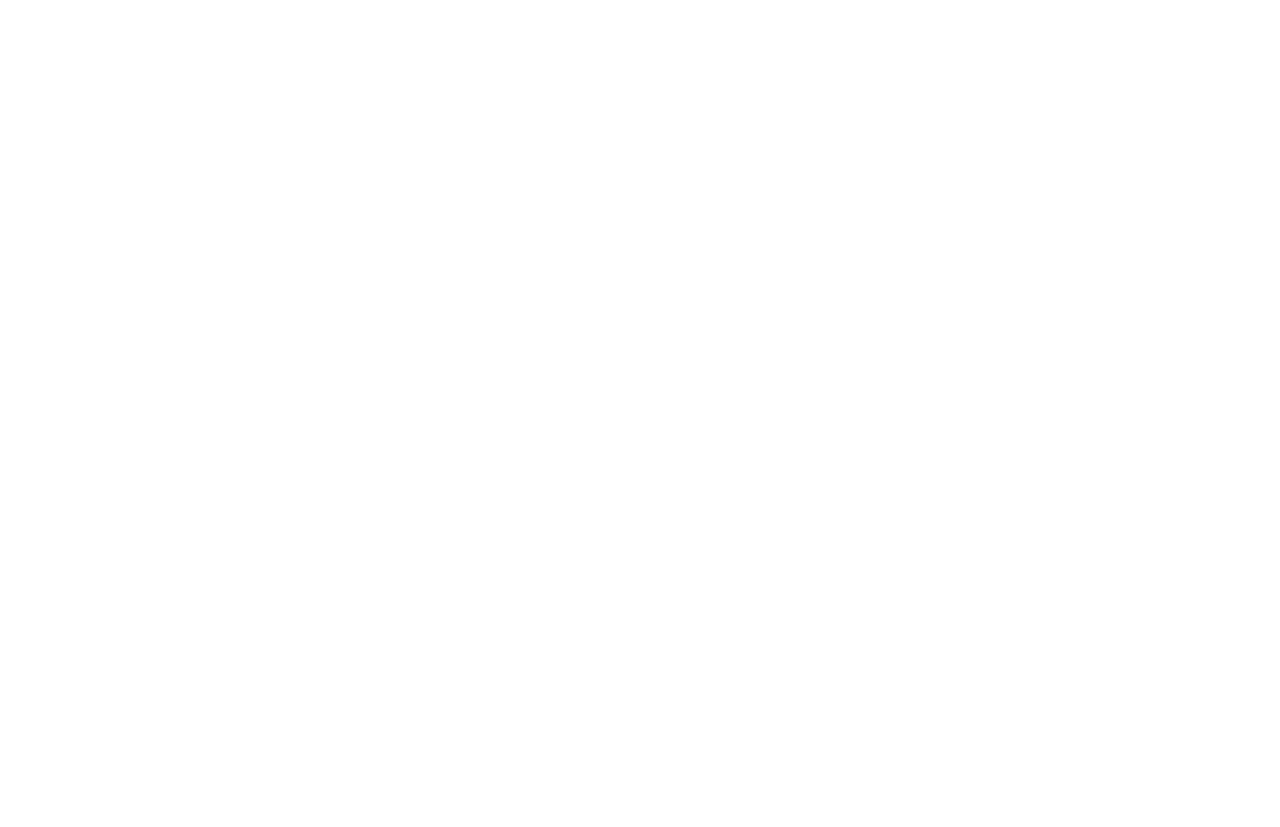
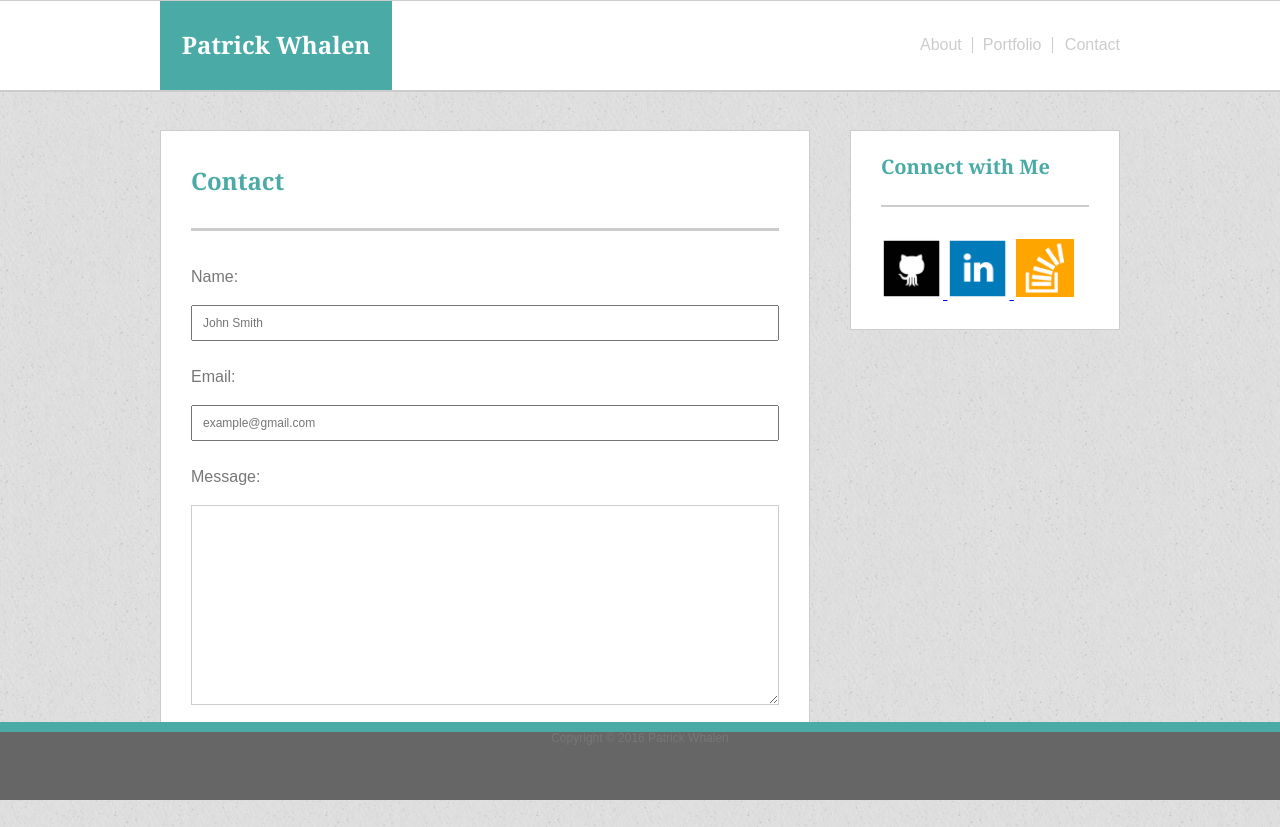
Before and after one commit to ThatchCorduroy/Basic-Portfolio, a plain HTML site: page contact.html in a window 1280 px wide. Before the commit the page ends 800 px from the top, so only its background shows below. Drawn offline with Linux system fonts and the light colour scheme.

Commit message:
all pages

```diff
--- a/assets/css/style.css
+++ b/assets/css/style.css
@@ -16,16 +16,17 @@ body {
     color: #777777;
 }
 
-.background {
+/* .background {
     position: absolute;
     width: 100%;
     height: 100%;
     background-image: url("../images/white_sand.png");
-    z-index: -1;
-}
+    z-index: -1; */
 
+
+/* ---------------------------------- */
 .top {
-    position: absolute;
+    /* position: absolute; */
     height: 92px;
     width: 100%;
     background-color: #ffffff;
@@ -33,56 +34,14 @@ body {
     border-style: solid;
     border-width: 1px 0px 2px 0px;
     border-color: #cccccc;
-    z-index: 1;
-}
-
-.bottom {
-    height: 78px;
-    width: 100%;
-    position: absolute;
-    bottom: 0px;
-    background-color: #666666;
-    text-align: center;
-    font-size: 12px;
-    padding-top: 40px;
-    border-style: solid;
-    border-top-width: 10px;
-    border-color: #4aaaa5;
-    z-index: 1;
-}
-
-.content {
-    position: absolute;
-    width: 960;
-    margin-left: auto;
-    margin-right: auto;
-    left: 0;
-    right: 0;
-    z-index: 1;
+    /* z-index: 1; */
 }
 
 .topbar {
-    height: 92px;
+    width: 960px;
+    height: 89px;
     background-color: #ffffff;
-    border-color: #cccccc;
-    border-style: solid;
-    border-width: 1px 0px 2px 0px;
-    border-color: #cccccc;
-}
-
-header {
-    height: 89px;
-    width: 232px;
-    color: #ffffff;
-    float: left;
-    background-color: #4aaaa5;
-    text-align: center;
-    font-family: 'Georgia', Times, Times New Roman, serif;
-    font-size: 24px;
-    font-weight: bold;
-    padding:32px 20px 0px;
-    margin-right: 528px;
-
+    margin: auto;
 }
 
 nav {
@@ -98,6 +57,8 @@ nav {
     float: left;
     text-align: left;
     padding-right: 10px;
+    text-decoration: none;
+    color: #cccccc;
 }
 
 .portfolio {
@@ -107,13 +68,53 @@ nav {
     border-width: 0px 1px 0px 1px;
     border-color: #cccccc;
     padding: 0px 10px 0px 10px;
+    text-decoration: none;
+    color: #cccccc;
 }
 
 .contact {
     float: right;
     text-align: right;
     padding-left: 10px;
+    text-decoration: none;
+    color: #cccccc;
+
 }
+/* ----------------------------------- */
+
+.background {
+    /* position: absolute; */
+    /* top: 92px; */
+    width: 100%;
+    min-height: 100%;
+    background-image: url("../images/white_sand.png");
+    /* z-index: -1; */
+}
+
+.content {
+    /* position: absolute; */
+    width: 960px;
+    margin-left: auto;
+    margin-right: auto;
+    left: 0;
+    right: 0;
+}
+
+h1 {
+    height: 89px;
+    width: 232px;
+    color: #ffffff;
+    float: left;
+    background-color: #4aaaa5;
+    text-align: center;
+    font-family: 'Georgia', Times, Times New Roman, serif;
+    font-size: 24px;
+    font-weight: bold;
+    padding:32px 20px 0px;
+    margin-right: 528px;
+
+}
+
 
 .main {
     width: 650px;
@@ -135,7 +136,7 @@ nav {
     border-style: solid;
     border-bottom-width: 3px;
     border-color: #cccccc;
-    padding: 38px 20px 0px;
+    padding: 38px 0px 0px;
     margin-bottom: 30px;
 
 }
@@ -197,64 +198,76 @@ nav {
     width: 62px;
     padding: 2px;
 }
-/*
-section {
-    width: 495px;
-    height: 300px;
-    background-color: #ebebeb;
-    color: #777;
-    text-align: center;
-    padding: 50px 10px 10px
+
+.field {
+    width: 100%;
+    padding: 0px 0px 12px 0px;
+    line-height: 200%
 }
 
-aside {
-    height: 300px;
-    width: 445px;
-    float: right;
-    background-color: #ebebeb;
-    color: #777;
-    text-align: center;
-    padding-top: 50px;
-    overflow: auto;
+input {
+    width: 100%;
+    height: 36px;
+    margin-bottom: 20px;
+    padding: 10px;
+    font-family: 'Arial', 'Helvetica Neue', Helvetica, sans-serif;
+    font-size: 12px;
+    color: #ffffff;
 }
 
-article {
-    height: 182px;
-    text-align: center;
-    background-color: #777;
-    color: #ebebeb;
-    position: relative;
-    margin-top: 40px;
-    padding: 20px ;
+textarea {
+    width: 100%;
+    height: 200px;
+    margin-bottom: 20px;
+    border-color: #cccccc;
 }
 
-
-h1 {
-    height: 50px;
-    width: 435px;
-    background-color: #ebebeb;
-    color: #777;
-    padding: 16px;
-    text-align: center;
-    margin-top: 20px;
+button {
+    height: 40px;
+    width: 120px;
+    border: none;
+    color: #ffffff;
+    font-family: 'Arial', 'Helvetica Neue', Helvetica, sans-serif;
+    font-size: 16px;
+    margin-bottom: 20px;
+    background-color: #4aaaa5;
+    border-radius: 0px;
 }
 
-.pclass {
-    height: 50px;
-    width: 435px;
-    background-color: #ebebeb;
-    color: #777;
-    padding: 16px;
-    margin-top: 10px;
+.images_left {
+    margin-right: 18px;
+    float: left;
 }
 
+.images_right {
+    margin-left: 18px;
+    float: right;
+}
+
+.textloc {
+    width: 276;
+    height: 56;
+    color: #ffffff;
+    font-family: 'Georgia', Times, Times New Roman, serif;
+    background-color: #4aaaa5;
+    position: relative;
+    bottom: 66px;
+    text-align: center;
+    padding-top: 20px;
+}
+
+/* ---------------------------------- */
+
 footer {
-    width: 960px;
-    height: 100px;
-    background-color: #ebebeb;
-    color: #777;
-    float: center;
-    padding: 39px 30px 30px;
+    height: 78px;
+    width: 100%;
+    position: absolute;
+    bottom: 0;
+    left: 0;
+    background-color: #666666;
     text-align: center;
-    margin: 20px 0px;
+    font-size: 12px;
+    border-style: solid;
+    border-top-width: 10px;
+    border-color: #4aaaa5;
 }
--- a/contact.html
+++ b/contact.html
@@ -0,0 +1,59 @@
+<!DOCTYPE html>
+<html lang="en">
+
+<head>
+    <meta charset="UTF-8">
+    <title>Contact</title>
+    <link rel="stylesheet" type="text/css" href="assets/css/reset.css">
+    <link rel="stylesheet" type="text/css" href="assets/css/style.css">
+</head>
+
+<body>
+    <div class="clearfix">
+        <section class="top">
+            <div class="topbar">
+                <h1>Patrick Whalen</h1>
+                <nav>
+                    <a href="index.html" class="about">About</a>
+                    <a href="portfolio.html" class="portfolio">Portfolio</a>
+                    <a href="contact.html"class="contact">Contact</a>
+                </nav>
+            </div>
+        </section>
+    </div>
+
+    <div class="background">
+        <div class="content">
+            <div class="clearfix">
+                <section class="main">
+                    <h2 class="mainhead">Contact</h2>
+                    <form>
+                        <p class="field">Name:</p>
+                        <input name="name" type="text" placeholder="John Smith">
+                        <p class="field">Email:</p>
+                        <input name="email" type="text" placeholder="example@gmail.com">
+                        <p class="field">Message:</p>
+                        <textarea name="message"></textarea>
+                        <button type="button">Submit</button>
+                    </form>
+                </section>
+                <section class="sidebar">
+                    <h2 class="sidebarhead">Connect with Me</h2>
+                    <div class="logos">
+                        <a href="https://github.com/ThatchCorduroy">
+                            <img class="githublogo" src="assets/images/githublogo.png" alt="Github Profile">
+                        </a>
+                        <a href="https://www.linkedin.com/in/patrick-whalen-14a7803/">
+                            <img class="linkedinlogo" src="assets/images/linkedinlogo.png" alt="Linkedin Profile">
+                        </a>
+                        <a href="https://stackoverflow.com/users/9017546/thatchcorduroy">
+                            <img class="stackoverflowlogo" src="assets/images/stackoverflowlogo.png" alt="StackOverflow Profile">
+                        </a>
+                    </div>
+                </section>
+            </div>
+        </div>
+        <footer>Copyright &copy; 2016 Patrick Whalen</footer>
+    </div>
+</body>
+</html>
```
Also changed, not shown: index.html (+29 -20 lines), portfolio.html (+69 -0 lines), assets/images/sample1.jpg (added), assets/images/sample2.jpg (added), assets/images/sample3.png (added), assets/images/sample4.jpg (added), assets/images/sample5.jpg (added), assets/images/sample6.jpg (added), 1 other file.
